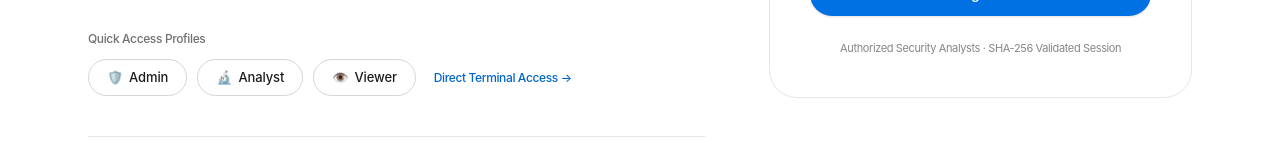
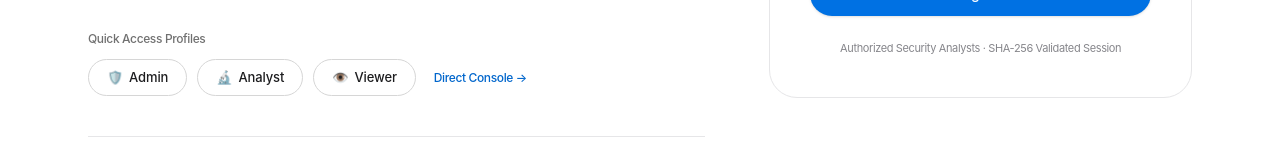
Before and after one commit to amit-dev01/IPSEC, a React (Vite) app in the folder frontend/: page / in a window 1280 px wide. Shown: the part 541-701 px from the top of the page. Built offline with nearby package versions, Linux system fonts and the light colour scheme; what openapi-fetch would draw is missing.

Commit message:
fix(e2e): avoid duplicate Terminal Access link text in landing page

```diff
--- a/frontend/src/features/auth/LoginPage.tsx
+++ b/frontend/src/features/auth/LoginPage.tsx
@@ -149,7 +149,7 @@ export function LoginPage(): ReactNode {
                     to="/app"
                     className="inline-flex items-center gap-1 text-xs font-medium text-[#0066cc] ml-2 hover:underline"
                   >
-                    Direct Terminal Access →
+                    Direct Console →
                   </Link>
                 </div>
               </div>
```
